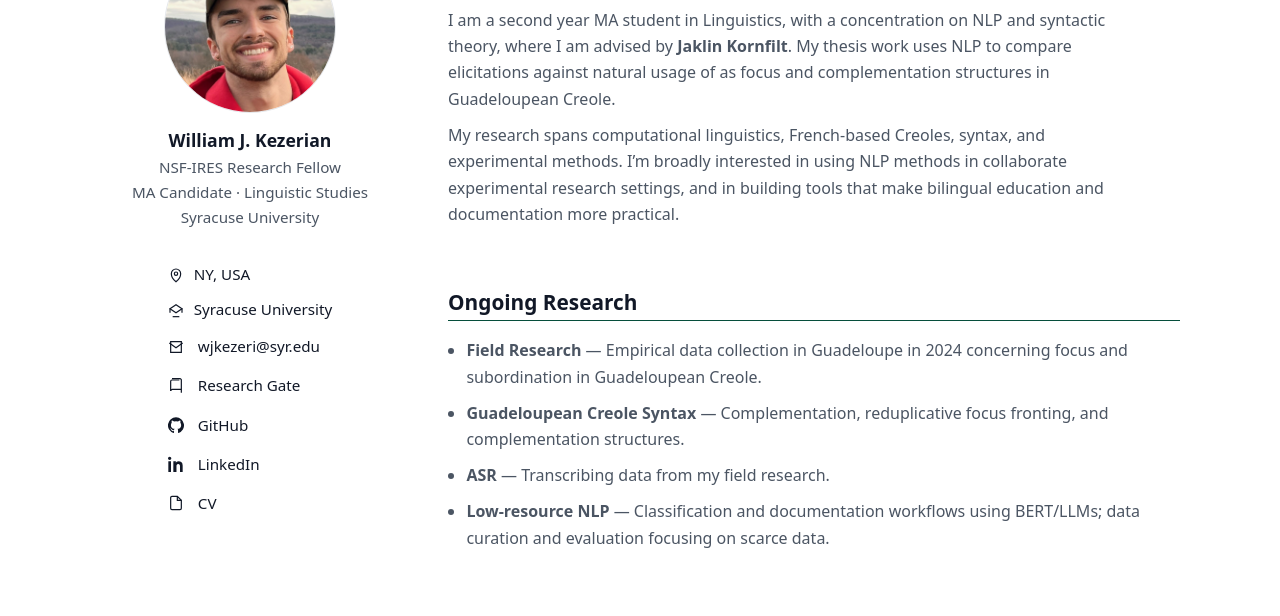
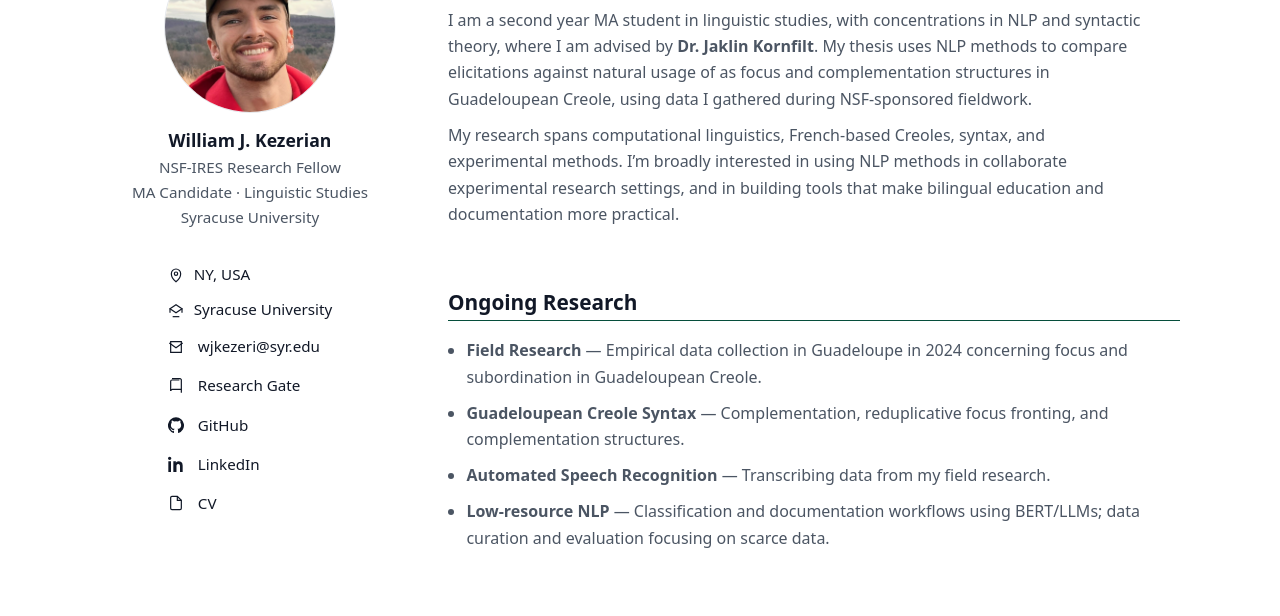
Before and after one commit to williamkezerian/williamkezerian.github.io, a plain HTML site: page index.html in a window 1280 px wide. Shown: the part 163-779 px from the top of the page. Drawn offline with Linux system fonts and the light colour scheme.

Commit message:
Revise personal introduction and research focus
Updated personal description and research details.

```diff
--- a/index.html
+++ b/index.html
@@ -142,8 +142,8 @@
         <p class="tagline"></p>
         <div class="cols">
           <p>
-            I am a second year MA student in Linguistics, with a concentration on NLP and syntactic theory, where I am advised by <strong>Jaklin Kornfilt</strong>.
-            My thesis work uses NLP to compare elicitations against natural usage of as focus and complementation structures in Guadeloupean Creole.
+            I am a second year MA student in linguistic studies, with concentrations in NLP and syntactic theory, where I am advised by <strong>Dr. Jaklin Kornfilt</strong>.
+            My thesis uses NLP methods to compare elicitations against natural usage of as focus and complementation structures in Guadeloupean Creole, using data I gathered during NSF-sponsored fieldwork.
           </p>
           <p>
             My research spans computational linguistics, French-based Creoles, syntax, and experimental methods.
@@ -158,7 +158,7 @@
         <ul class="list-clean">
           <li><strong>Field Research</strong> — Empirical data collection in Guadeloupe in 2024 concerning focus and subordination in Guadeloupean Creole.</li>
           <li><strong>Guadeloupean Creole Syntax</strong> — Complementation, reduplicative focus fronting, and complementation structures.</li>
-          <li><strong>ASR</strong> — Transcribing data from my field research.</li>
+          <li><strong>Automated Speech Recognition</strong> — Transcribing data from my field research.</li>
           <li><strong>Low-resource NLP</strong> — Classification and documentation workflows using BERT/LLMs; data curation and evaluation focusing on scarce data.</li>
         </ul>
       </section>
```
